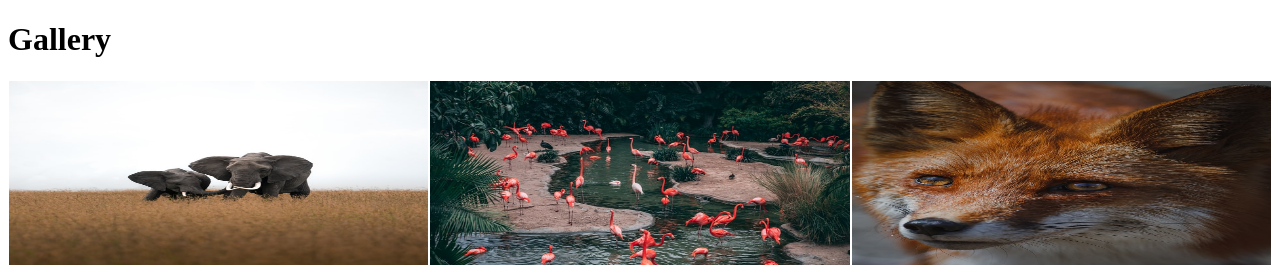
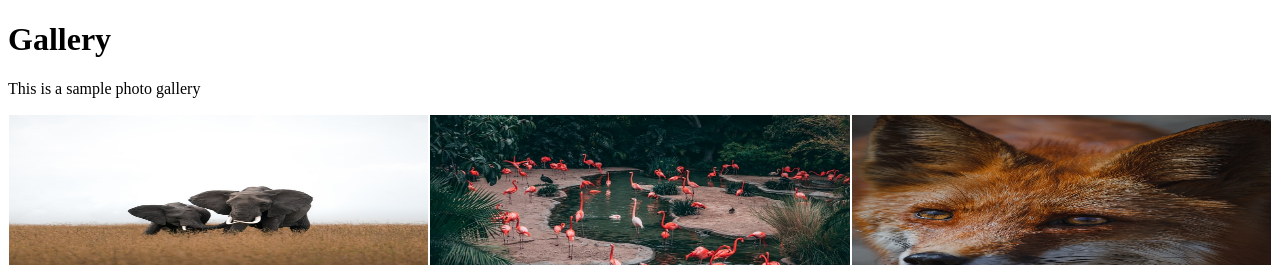
Before and after one commit to moralesse/gallery-task, a plain HTML site: page index.html in a window 1280 px wide. Shown: the top 265 px of the page. Drawn offline with Linux system fonts and the light colour scheme.

Commit message:
Update index.html

```diff
--- a/index.html
+++ b/index.html
@@ -10,6 +10,7 @@
 
 <body>
   <h1>Gallery</h1>
+  <p>This is a sample photo gallery</p>
   <div class="row">
     <div class="column">
       <img src="images/elephant.jpg" alt="Elephant" style="width:100%">
```
